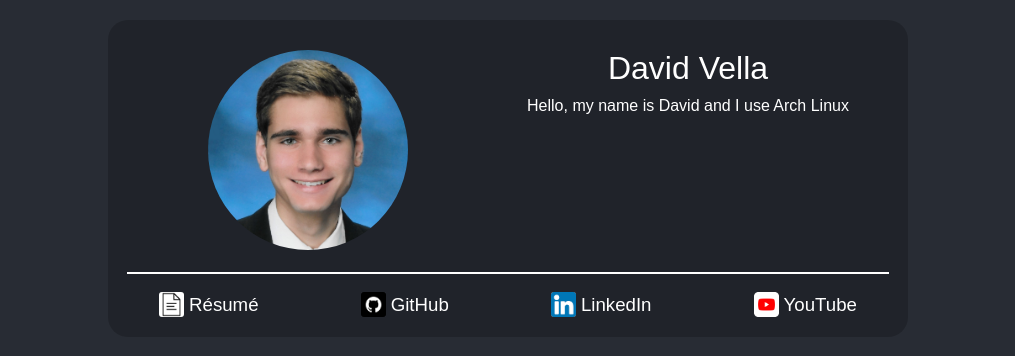
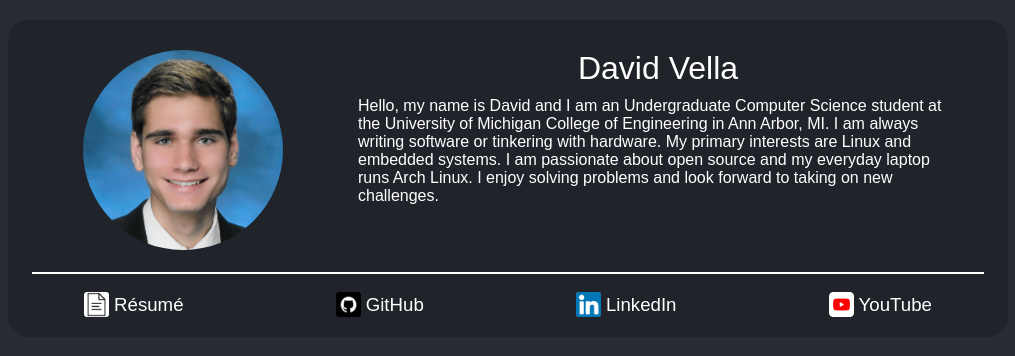
Before and after one commit to David-Vella/website, a Flask app: page / in a window 1280 px wide. Shown: the top 356 px of the page, without its empty margins (132-1147 px from the left). Run offline with Flask 2, Linux system fonts and the light colour scheme; parts of the project's set-up code (start-up, migrations or seed data) failed here and were passed over.

Commit message:
Improved responsiveness

```diff
--- a/app/__init__.py
+++ b/app/__init__.py
@@ -3,11 +3,9 @@ import json, socket
 
 CONFIG_FILE = 'website-keys/config.json'
 LEADERBOARD_FILE = "website-keys/leaderboard.json"
-RESUME_FILE = 'resume/resume.pdf'
 
 if socket.gethostname() == 'flask-server':
     CONFIG_FILE = '/home/davella/website-keys/config.json'
-    RESUME_FILE = '/home/davella/resume/resume.pdf'
     LEADERBOARD_FILE = '/home/davella/website-keys/leaderboard.json'
 
 with open(CONFIG_FILE) as f:
--- a/app/routes.py
+++ b/app/routes.py
@@ -1,5 +1,5 @@
-from flask import render_template, url_for, redirect, request, jsonify, send_file, send_from_directory
-from app import app, leaderboard, RESUME_FILE
+from flask import render_template, url_for, redirect, request, jsonify
+from app import app, leaderboard
 
 @app.route("/")
 @app.route("/home")
--- a/app/static/home.css
+++ b/app/static/home.css
@@ -22,8 +22,8 @@ a:hover {
 
 div.box {
     background-color: rgba(0, 0, 0, 0.2);
-    max-width: 800px;
-    width: auto;
+    max-width: 1000px;
+    width: 95%;
     border-radius: 20px;
 
     margin-left: auto;
@@ -42,12 +42,16 @@ div.biography {
     width: 95%;
 }
 
+@media only screen and (max-width: 600px) {
+    div.biography {
+        flex-direction: column;
+    }
+}
+
 div.portrait {
     /* background-color: blue; */
     width: auto;
-color: #90ee90;
-    margin-right: auto;
-    margin-left: auto;
+    margin: auto;
 }
 
 img.portrait {
@@ -58,8 +62,9 @@ img.portrait {
 
 div.about {
     /* background-color: red; */
-    max-width: 400px;
-    width: 100%;
+    max-width: 600px;
+    padding-left: 20px;
+    padding-right: 20px;
 }
 
 div.name {
@@ -69,7 +74,7 @@ div.name {
 }
 
 div.summary {
-    text-align: center;
+    text-align: left;
 }
 
 div.contact {
@@ -97,3 +102,20 @@ div.contact a div {
     padding-left: 5px;
     margin: auto;
 }
+
+@media only screen and (max-width: 500px) {
+    div.contact {
+        flex-direction: column;
+    }
+    div.contact a {
+        padding: 5px;
+    }
+    div.contact a div {
+        margin: unset;
+        margin-right: auto;
+    }
+    img.contact-icon {
+        margin: unset;
+        margin-left: auto;
+    }
+}
--- a/app/templates/home.html
+++ b/app/templates/home.html
@@ -3,6 +3,7 @@
 <head>
     <meta charset="UTF-8">
     <meta name="viewport" content="width=device-width, initial-scale=1.0">
+    <link rel="shortcut icon" type="img/png" href="{{ url_for('static', filename='portrait.png') }}">
     <link rel="stylesheet" type="text/css" href="{{ url_for('static', filename='home.css') }}">
     <title>David Vella - Home</title>
 </head>
@@ -17,7 +18,12 @@
                     David Vella
                 </div>
                 <div class="summary">
-                    Hello, my name is David and I use Arch Linux
+                    Hello, my name is David and I am an Undergraduate Computer Science
+                    student at the University of Michigan College of Engineering in
+                    Ann Arbor, MI. I am always writing software or tinkering with hardware.
+                    My primary interests are Linux and embedded systems. I am passionate
+                    about open source and my everyday laptop runs Arch Linux. I enjoy
+                    solving problems and look forward to taking on new challenges.
                 </div>
             </div>
         </div>
```
